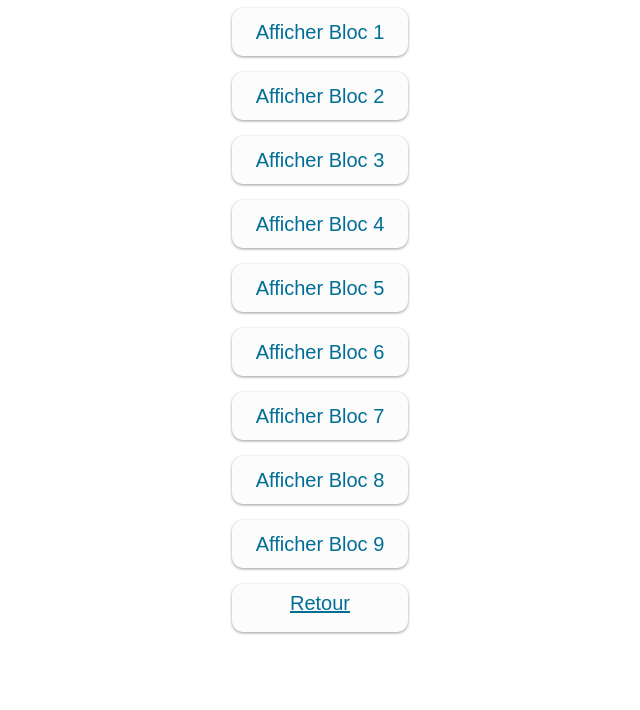
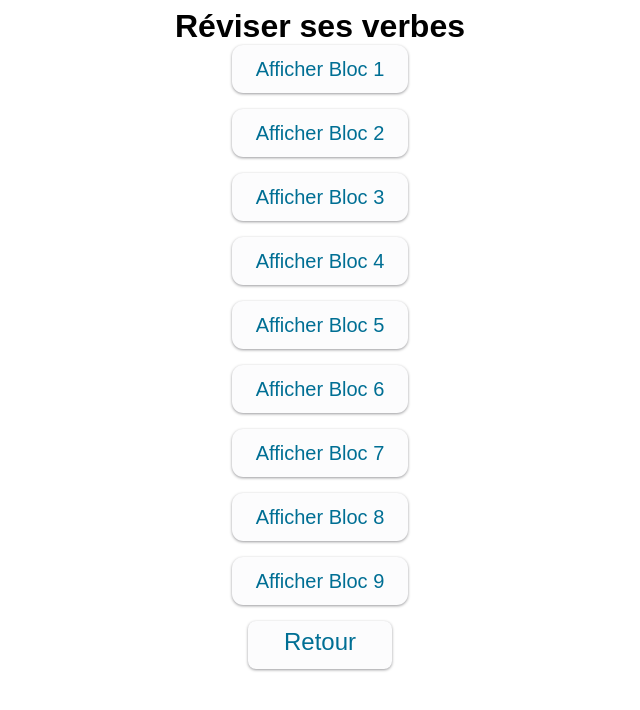
Before and after one commit to PotatoesSQL/VerbMaster, a plain HTML site: page verbes.html in a window 1280 px wide. Shown: the whole page, without its empty margins (320-960 px from the left). Drawn offline with Linux system fonts and the light colour scheme.

Commit message:
update return button

```diff
--- a/src/css/verbs.css
+++ b/src/css/verbs.css
@@ -132,3 +132,8 @@ table {
         font-size: 2vh;
     }
 }
+
+a.button-return {
+    padding-top: 0.45rem;
+    text-decoration: none !important;
+}
--- a/verbes.html
+++ b/verbes.html
@@ -12,6 +12,7 @@
 
 <body>
     <div class="container">
+        <h1>Réviser ses verbes</h1>
         <button class="button-view1" role="button" onclick="afficherBloc('block1')">Afficher Bloc 1</button>
         <button class="button-view2" role="button" onclick="afficherBloc('block2')">Afficher Bloc 2</button>
         <button class="button-view3" role="button" onclick="afficherBloc('block3')">Afficher Bloc 3</button>
@@ -21,7 +22,7 @@
         <button class="button-view7" role="button" onclick="afficherBloc('block7')">Afficher Bloc 7</button>
         <button class="button-view8" role="button" onclick="afficherBloc('block8')">Afficher Bloc 8</button>
         <button class="button-view9" role="button" onclick="afficherBloc('block9')">Afficher Bloc 9</button>
-        <a class="button-view10" role="button" href="./index.html">Retour</a>
+        <a class="button-return" role="button-return" href="./index.html">Retour</a>
     </div>
 
     <div id="blocContainer" class="hidden">
```
